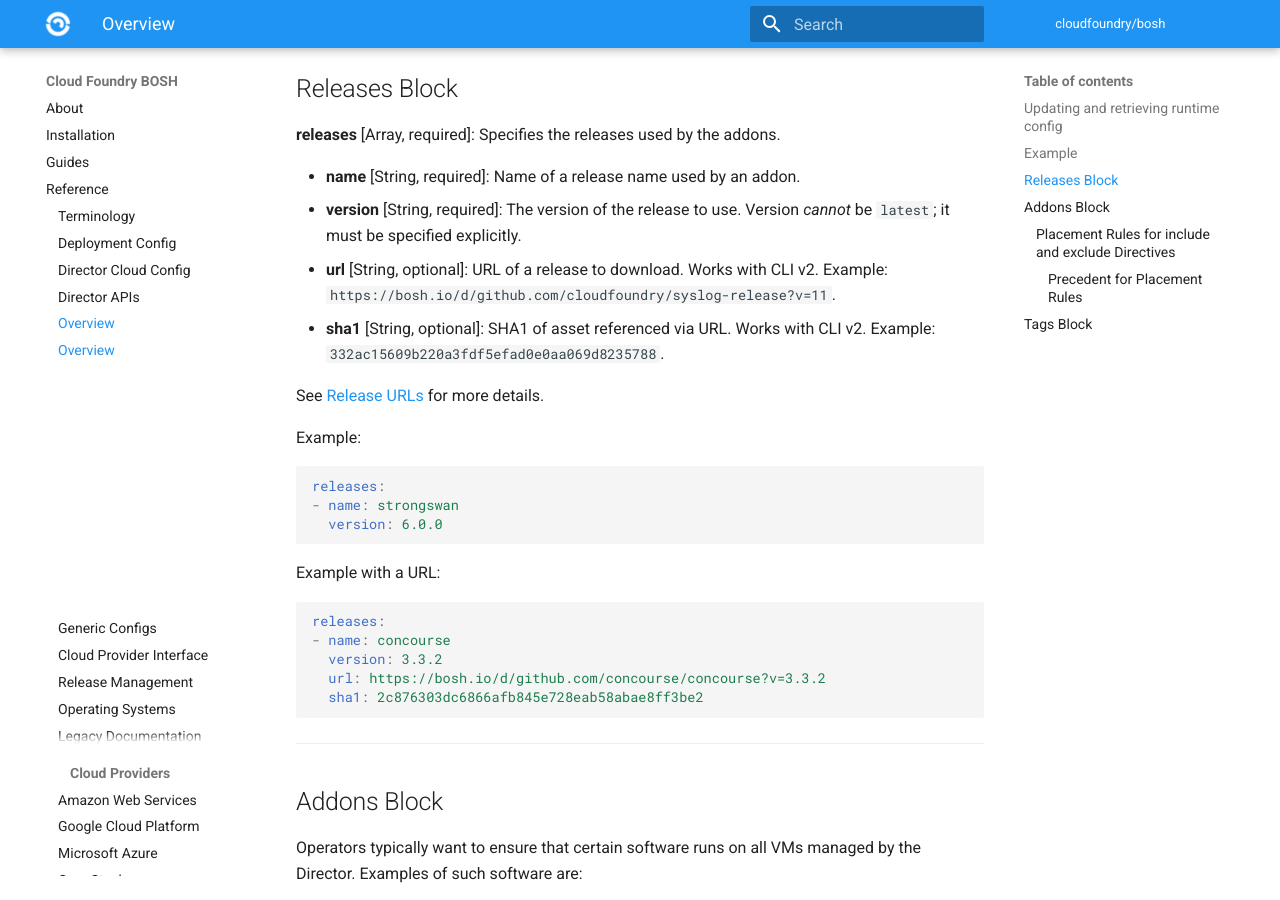
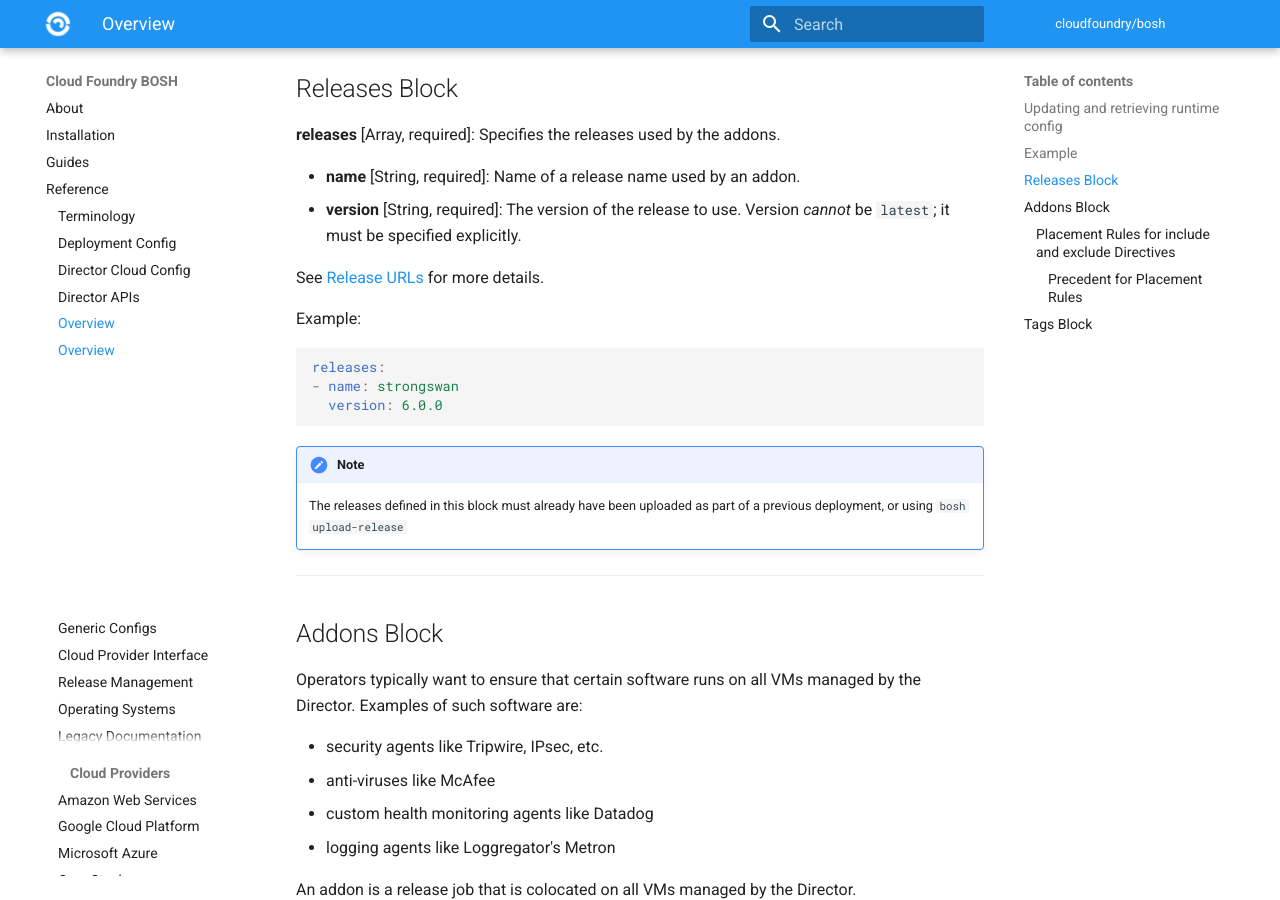
Before and after one commit to cloudfoundry/docs-bosh, an MkDocs documentation site: the page built from content/runtime-config.md, in a window 1280 px wide and 900 px high, scrolled down 1610 px. Built offline with MkDocs 1.6.1 and Material for MkDocs 9.7.7, drawn with Linux system fonts in a browser that asks for light colours; old or Windows-style settings are respelled for this version of MkDocs.

Commit message:
Update runtime-config documentation
Releases used in runtime-config are not uploaded automatically.
- Remove the URL information as it was misleading to be analogous with the deployment `releases` block, i.e. releases would be fetched and uploaded;
- Explicitly call-out that the releases used in `runtime-config` need to already exist or be manually uploaded

````diff
--- a/content/runtime-config.md
+++ b/content/runtime-config.md
@@ -66,8 +66,6 @@ addons: []
 
 * **name** [String, required]: Name of a release name used by an addon.
 * **version** [String, required]: The version of the release to use. Version *cannot* be `latest`; it must be specified explicitly.
-* **url** [String, optional]: URL of a release to download. Works with CLI v2. Example: `https://bosh.io/d/github.com/cloudfoundry/syslog-release?v=11`.
-* **sha1** [String, optional]: SHA1 of asset referenced via URL. Works with CLI v2. Example: `332ac15609b220a3fdf5efad0e0aa069d8235788`.
 
 See [Release URLs](release-urls.md) for more details.
 
@@ -79,15 +77,8 @@ releases:
   version: 6.0.0
 ```
 
-Example with a URL:
-
-```yaml
-releases:
-- name: concourse
-  version: 3.3.2
-  url: https://bosh.io/d/github.com/concourse/concourse?v=3.3.2
-  sha1: 2c876303dc6866afb845e728eab58abae8ff3be2
-```
+!!!note
+    The releases defined in this block must already have been uploaded as part of a previous deployment, or using `bosh upload-release`
 
 ---
 ## Addons Block {: #addons }
````
